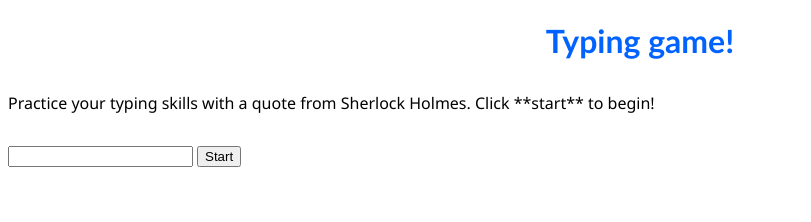
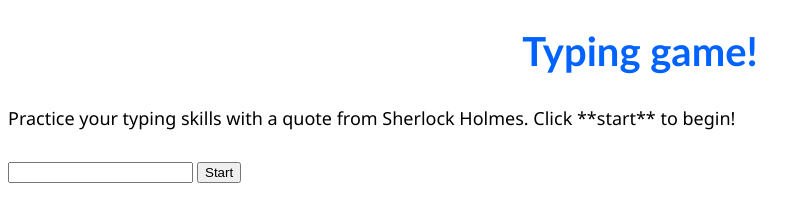
Before and after one commit to Ezan777/typing-game, a plain HTML site: page index.html in a window 1280 px wide. Shown: the whole page, without its empty margins (0-811 px from the left). Drawn offline with Linux system fonts and the light colour scheme.

Commit message:
changed font sizes

```diff
--- a/style.css
+++ b/style.css
@@ -2,12 +2,14 @@ h1 {
     color: rgb(0, 98, 255);
     font-family:'Gill Sans', 'Gill Sans MT', Calibri, 'Trebuchet MS', sans-serif;
     text-align: center;
+    font-size: 40px;
 }
 
 p {
     font-family: 'Segoe UI', Tahoma, Geneva, Verdana, sans-serif;
     margin-top: 2.5%;
     margin-bottom: 2.5%;
+    font-size: 18px;
 }
 
 .highlight {
```
